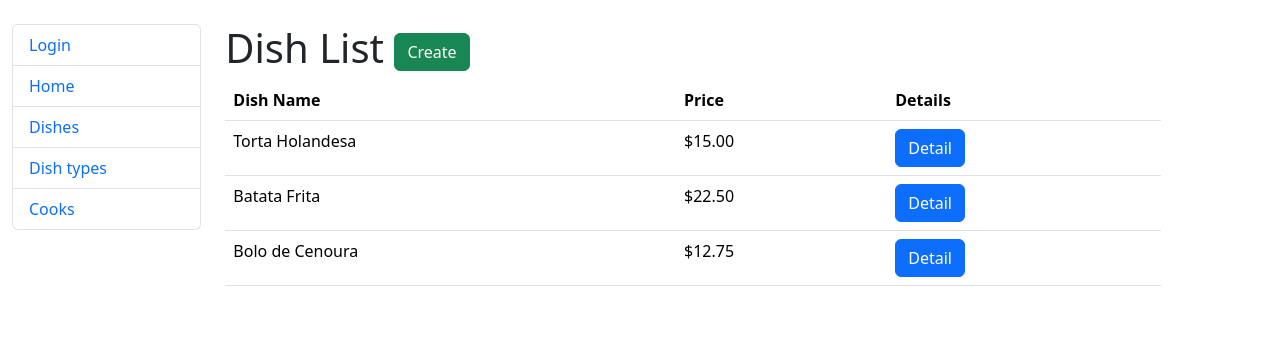
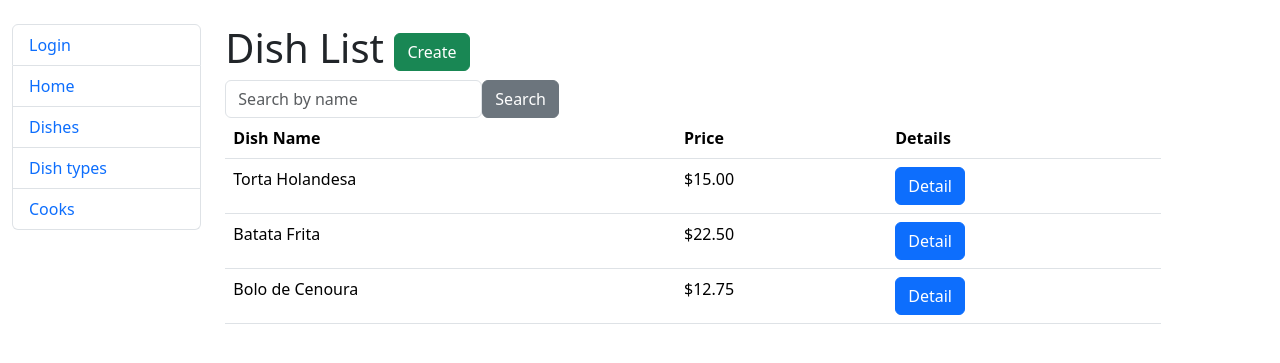
Before and after one commit to EduardoMoen/kitchen-service, a Django app: page /dishes/ in a window 1280 px wide. Shown: the top 363 px of the page. Run offline with Django 5.2, Linux system fonts and the light colour scheme; data comes from the database, SQL or seed files in the repository.

Commit message:
add search to dish list

```diff
--- a/kitchen/forms.py
+++ b/kitchen/forms.py
@@ -25,3 +25,17 @@ class DishTypesSearchForm(forms.Form):
             }
         )
     )
+
+
+class DishSearchForm(forms.Form):
+    name = forms.CharField(
+        max_length=255,
+        required=False,
+        label="",
+        widget=forms.TextInput(
+            attrs={
+                "placeholder": "Search by name",
+                "class": "form-control",
+            }
+        )
+    )
--- a/kitchen/views.py
+++ b/kitchen/views.py
@@ -2,7 +2,7 @@ from django.shortcuts import render
 from django.urls import reverse_lazy
 from django.views import generic
 
-from .forms import CookCreateForm, DishTypesSearchForm
+from .forms import CookCreateForm, DishTypesSearchForm, DishSearchForm
 from .models import Cook, Dish, DishType
 
 def index(request):
@@ -72,6 +72,28 @@ class DishTypeDeleteView(generic.DeleteView):
 class DishListView(generic.ListView):
     model = Dish
 
+    def get_context_data(
+        self, *, object_list = ..., **kwargs
+    ):
+        context = super(DishListView, self).get_context_data(**kwargs)
+
+        name = self.request.GET.get("name", "")
+
+        context["search_form"] = DishSearchForm(
+            initial={"name": name}
+        )
+
+        return context
+
+    def get_queryset(self):
+        queryset = super().get_queryset()
+        name = self.request.GET.get("name")
+
+        if name:
+            queryset = queryset.filter(name__icontains=name)
+
+        return queryset
+
 
 class DishDetailView(generic.DetailView):
     model = Dish
--- a/templates/kitchen/dish_list.html
+++ b/templates/kitchen/dish_list.html
@@ -4,6 +4,10 @@
 
 {% block content %}
 <h1>Dish List <a class="btn btn-success" href="{% url 'kitchen:dish-create' %}">Create</a></h1>
+<form class="d-flex" method="get">
+  {{ search_form }}
+  <input class="btn btn-secondary" type="submit" value="Search">
+</form>
 <table class="table">
   <thead>
     <tr>
```
